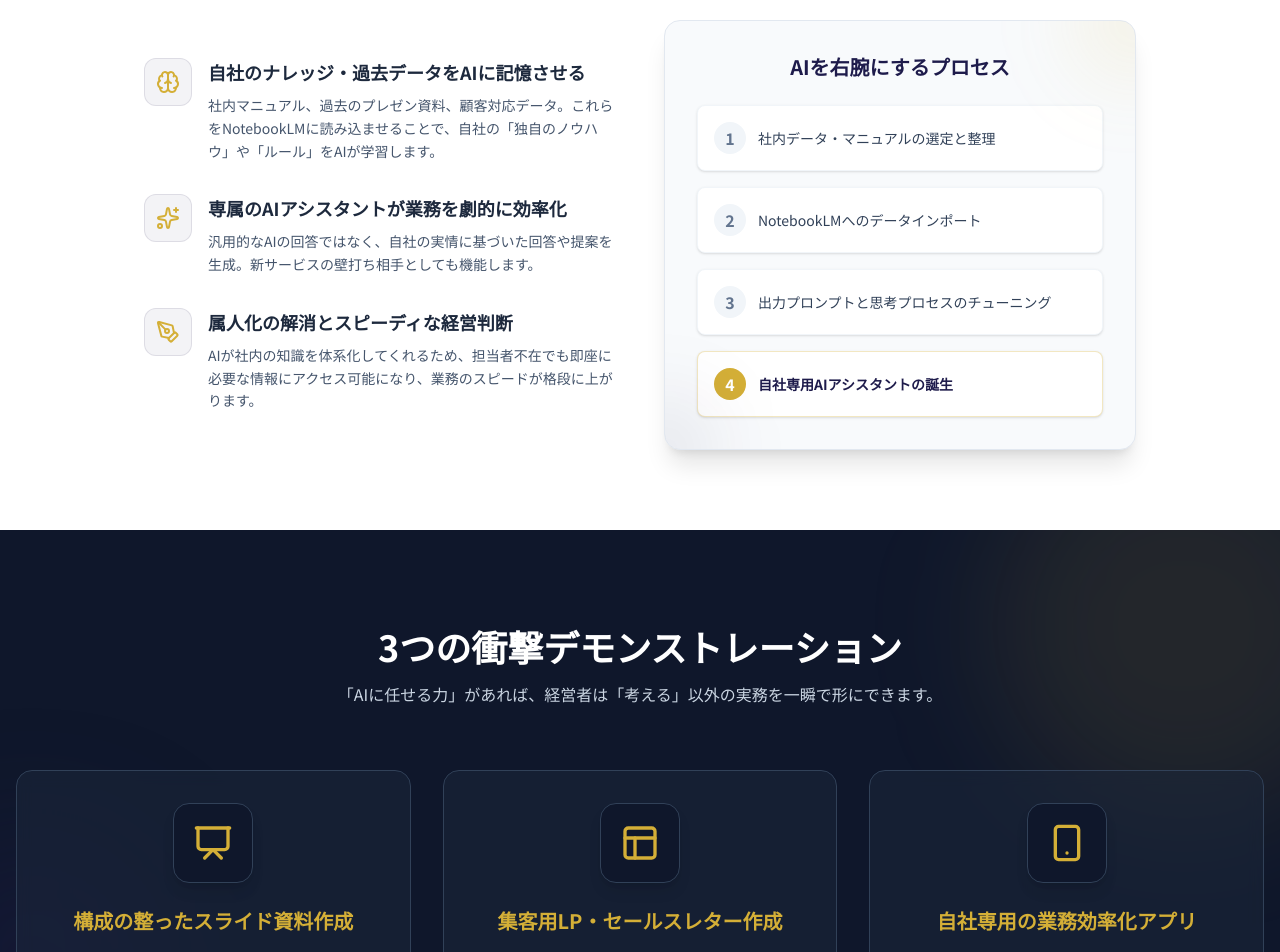
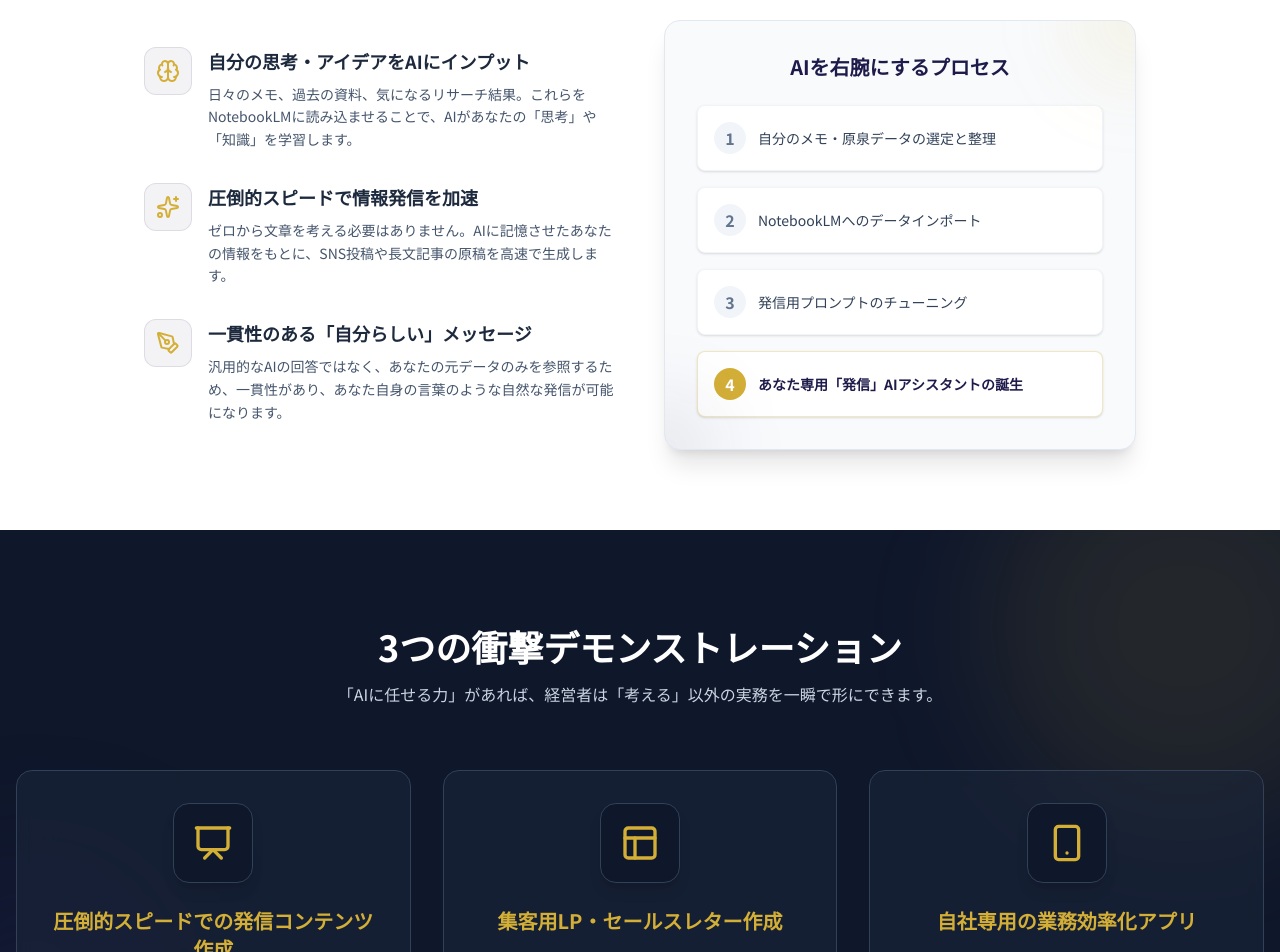
Before and after one commit to makikatsume0503-source/entrepreneur-ai-seminar, a React (Vite) app: page /#/ in a window 1280 px wide. Shown: the part 1060-2012 px from the top of the page. Built offline with nearby package versions, Linux system fonts and the light colour scheme.

Commit message:
Update NotebookLM content to focus on broadcasting

```diff
--- a/src/components/Demonstrations.tsx
+++ b/src/components/Demonstrations.tsx
@@ -24,8 +24,8 @@
                 <div className="grid md:grid-cols-3 gap-8">
                     <DemoCard
                         icon={<Presentation className="w-10 h-10 text-secondary" />}
-                        title="構成の整ったスライド資料作成"
-                        description="大量の社内資料やリサーチ結果をNotebookLMに読み込ませ、アイデアを入力するだけで、説得力のあるスライド資料が一瞬で完成します。"
+                        title="圧倒的スピードでの発信コンテンツ作成"
+                        description="あなた自身のメモやリサーチ結果をNotebookLMに読み込ませるだけで、SNS投稿からブログ、スライド資料まで、自然で説得力のあるコンテンツが一瞬で完成します。"
                         delay={0}
                     />
                     <DemoCard
--- a/src/components/DigitalTwin.tsx
+++ b/src/components/DigitalTwin.tsx
@@ -9,10 +9,10 @@
                 <div className="text-center mb-16">
                     <span className="text-primary font-bold tracking-widest text-sm">NotebookLM</span>
                     <h2 className="text-2xl md:text-4xl font-bold mt-2 text-slate-800">
-                        NotebookLMで作る<br className="block md:hidden" /><span className="text-primary border-b-4 border-secondary/50">「社内AIアシスタント」</span>
+                        NotebookLMで作る<br className="block md:hidden" /><span className="text-primary border-b-4 border-secondary/50">「発信特化のAIアシスタント」</span>
                     </h2>
                     <p className="mt-4 text-slate-600 max-w-2xl mx-auto">
-                        自社のノウハウや顧客データをAIに記憶させることで、<br />AIは単なるツールから「最強の右腕」へと進化します。
+                        あなた自身の思考や過去のメモ、リサーチをAIに記憶させることで、<br />SNSやブログなどの「発信力」が劇的に向上します。
                     </p>
                 </div>
 
@@ -25,18 +25,18 @@
                     >
                         <FeatureItem
                             icon={<Brain className="w-6 h-6 text-secondary" />}
-                            title="自社のナレッジ・過去データをAIに記憶させる"
-                            description="社内マニュアル、過去のプレゼン資料、顧客対応データ。これらをNotebookLMに読み込ませることで、自社の「独自のノウハウ」や「ルール」をAIが学習します。"
+                            title="自分の思考・アイデアをAIにインプット"
+                            description="日々のメモ、過去の資料、気になるリサーチ結果。これらをNotebookLMに読み込ませることで、AIがあなたの「思考」や「知識」を学習します。"
                         />
                         <FeatureItem
                             icon={<Sparkles className="w-6 h-6 text-secondary" />}
-                            title="専属のAIアシスタントが業務を劇的に効率化"
-                            description="汎用的なAIの回答ではなく、自社の実情に基づいた回答や提案を生成。新サービスの壁打ち相手としても機能します。"
+                            title="圧倒的スピードで情報発信を加速"
+                            description="ゼロから文章を考える必要はありません。AIに記憶させたあなたの情報をもとに、SNS投稿や長文記事の原稿を高速で生成します。"
                         />
                         <FeatureItem
                             icon={<PenTool className="w-6 h-6 text-secondary" />}
-                            title="属人化の解消とスピーディな経営判断"
-                            description="AIが社内の知識を体系化してくれるため、担当者不在でも即座に必要な情報にアクセス可能になり、業務のスピードが格段に上がります。"
+                            title="一貫性のある「自分らしい」メッセージ"
+                            description="汎用的なAIの回答ではなく、あなたの元データのみを参照するため、一貫性があり、あなた自身の言葉のような自然な発信が可能になります。"
                         />
                     </motion.div>
 
@@ -53,7 +53,7 @@
                         <div className="space-y-4">
                             <div className="bg-white p-4 rounded-lg shadow-sm border border-slate-100 flex items-center gap-3">
                                 <div className="w-8 h-8 rounded-full bg-slate-100 flex items-center justify-center font-bold text-slate-500">1</div>
-                                <p className="text-sm text-slate-700">社内データ・マニュアルの選定と整理</p>
+                                <p className="text-sm text-slate-700">自分のメモ・原泉データの選定と整理</p>
                             </div>
                             <div className="bg-white p-4 rounded-lg shadow-sm border border-slate-100 flex items-center gap-3">
                                 <div className="w-8 h-8 rounded-full bg-slate-100 flex items-center justify-center font-bold text-slate-500">2</div>
@@ -61,11 +61,11 @@
                             </div>
                             <div className="bg-white p-4 rounded-lg shadow-sm border border-slate-100 flex items-center gap-3">
                                 <div className="w-8 h-8 rounded-full bg-slate-100 flex items-center justify-center font-bold text-slate-500">3</div>
-                                <p className="text-sm text-slate-700">出力プロンプトと思考プロセスのチューニング</p>
+                                <p className="text-sm text-slate-700">発信用プロンプトのチューニング</p>
                             </div>
                             <div className="bg-white p-4 rounded-lg shadow-sm border border-secondary/30 flex items-center gap-3 bg-secondary/5">
                                 <div className="w-8 h-8 rounded-full bg-secondary text-white flex items-center justify-center font-bold">4</div>
-                                <p className="text-sm font-bold text-primary">自社専用AIアシスタントの誕生</p>
+                                <p className="text-sm font-bold text-primary">あなた専用「発信」AIアシスタントの誕生</p>
                             </div>
                         </div>
                     </motion.div>
```
